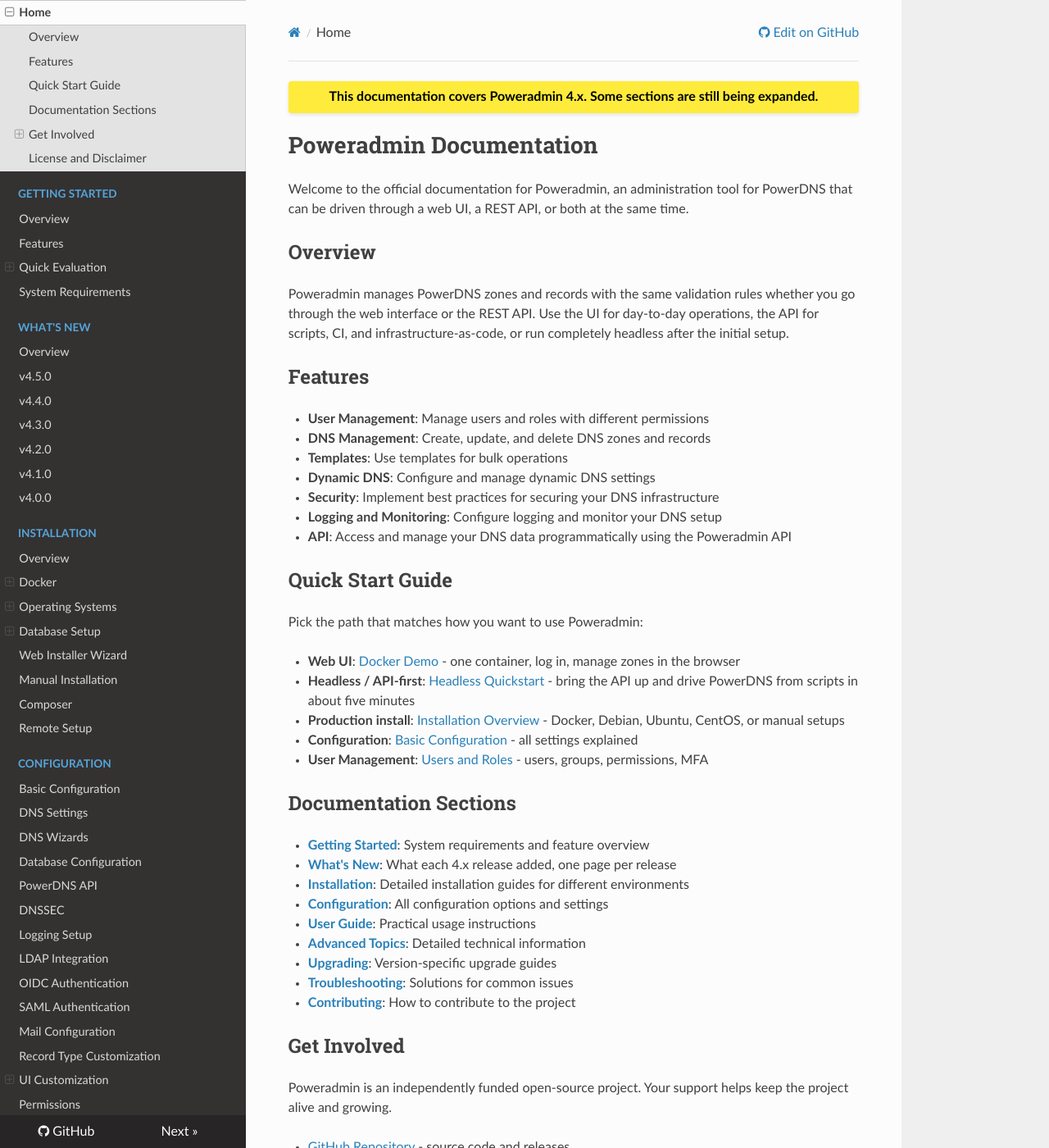
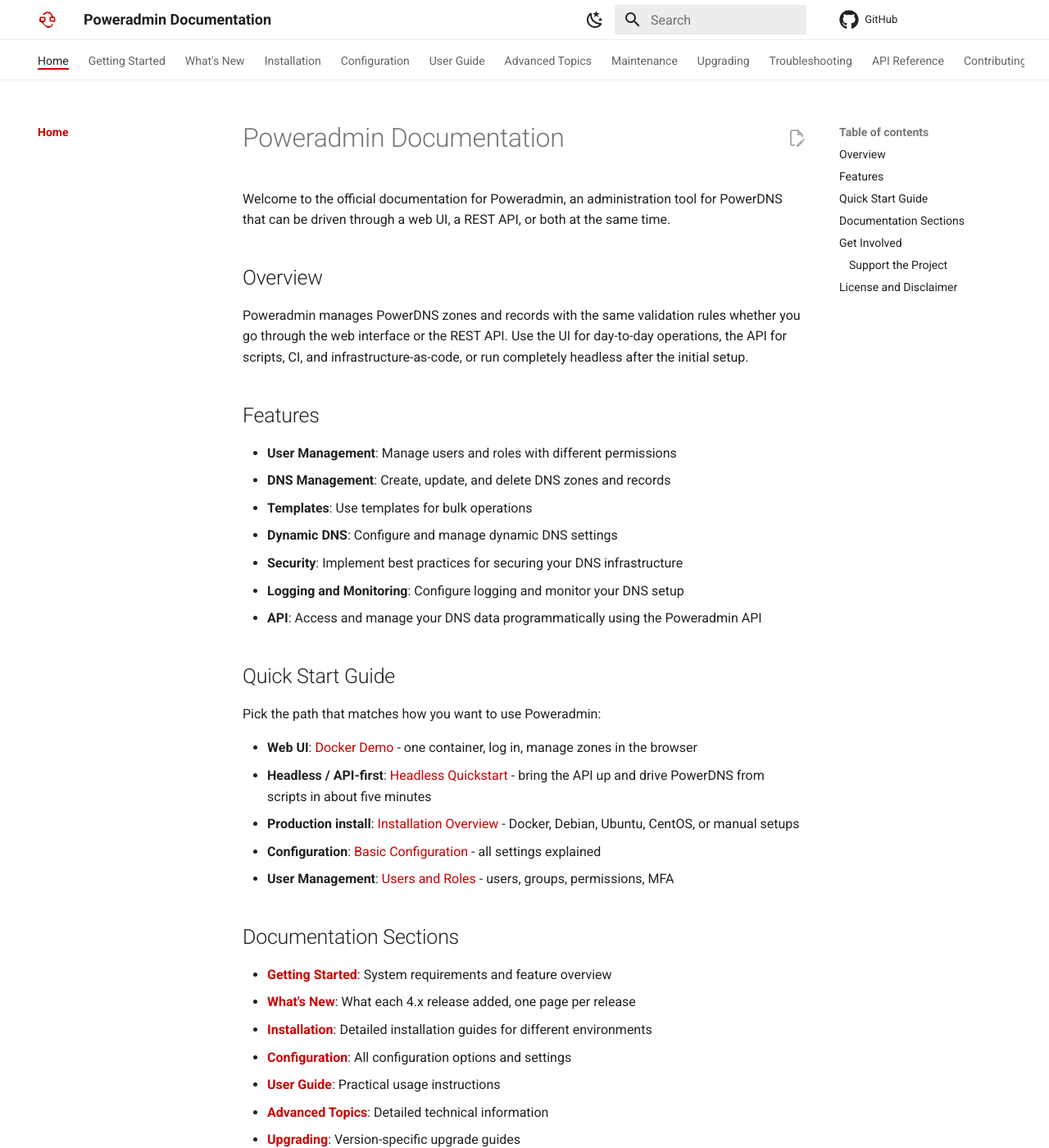
Before and after one commit to poweradmin/poweradmin-docs, an MkDocs documentation site: the page built from docs/index.md, in a window 1280 px wide and 1400 px high. Shown: the whole window at 82% size. Built offline with MkDocs 1.6.1 and Material for MkDocs 9.7.7, drawn with Linux system fonts in a browser that asks for light colours; nearby versions of some CDN libraries; comment, search, counter and statistics services are not loaded; some of the changed text lies outside the part shown.

Commit message:
style(theme): switch to Material with the Poweradmin brand palette and drop the announcement banner

```diff
--- a/docs/css/extra.css
+++ b/docs/css/extra.css
@@ -1,11 +1,79 @@
-.announcement {
-  padding: 10px 15px;
-  background-color: #ffeb3b;
-  color: #000;
-  font-weight: bold;
-  margin-bottom: 20px;
-  text-align: center;
-  font-size: 16px;
+/* Poweradmin brand palette.
+   #cc0000 is the logo colour and poweradmin.org's accent; #b30000 is its
+   hover/darkened variant. Dark mode uses a lightened red because #cc0000 on a
+   dark background falls below the 4.5:1 contrast minimum. */
+
+/* The second attribute matches the specificity of the theme's own
+   [data-md-color-scheme][data-md-color-primary] rules, which otherwise win on
+   the link colour and leave it indigo. */
+[data-md-color-scheme="default"][data-md-color-accent] {
+  --pa-red: #cc0000;
+  --pa-red-dark: #b30000;
+
+  --md-accent-fg-color: var(--pa-red);
+  --md-accent-fg-color--transparent: rgba(204, 0, 0, 0.1);
+  --md-typeset-a-color: var(--pa-red);
+  --md-footer-bg-color: #1b1f24;
+  --md-footer-bg-color--dark: #14171b;
+}
+
+[data-md-color-scheme="slate"][data-md-color-accent] {
+  --pa-red: #ff7a70;
+  --pa-red-dark: #ff9a92;
+
+  --md-accent-fg-color: var(--pa-red);
+  --md-accent-fg-color--transparent: rgba(255, 122, 112, 0.12);
+  --md-typeset-a-color: var(--pa-red);
+}
+
+.md-typeset a:hover,
+.md-typeset a:focus {
+  color: var(--pa-red-dark);
+}
+
+/* The header keeps a neutral ground so the red stays a signal rather than a
+   background, matching how poweradmin.org uses it. */
+.md-header,
+.md-tabs {
+  border-bottom: 1px solid var(--md-default-fg-color--lightest);
+}
+
+.md-tabs__link--active,
+.md-nav__link--active,
+.md-nav__link--active code {
+  color: var(--pa-red);
+}
+
+.md-tabs__item--active .md-tabs__link {
+  border-bottom: 2px solid var(--pa-red);
+}
+
+.md-nav__item .md-nav__link--active {
+  font-weight: 600;
+}
+
+/* Blockquote callouts carry the Note/Warning convention used across these
+   docs, so give them more presence than the theme default. */
+/* [dir] matches the theme's own [dir=ltr] rule, which otherwise wins on the
+   border colour. */
+[dir] .md-typeset blockquote {
+  border-left: 4px solid var(--pa-red);
+  border-right: 0;
+  background: var(--md-accent-fg-color--transparent);
+  padding: 0.6rem 0.8rem;
+  color: var(--md-default-fg-color);
+}
+
+.md-typeset blockquote > :last-child {
+  margin-bottom: 0;
+}
+
+/* Screenshots read as UI, not as page furniture. */
+.md-typeset img[src*="screenshots/"] {
+  border: 1px solid var(--md-default-fg-color--lightest);
   border-radius: 4px;
-  box-shadow: 0 2px 5px rgba(0,0,0,0.1);
 }
+
+.md-typeset table:not([class]) th {
+  background: var(--md-default-fg-color--lightest);
+}
--- a/mkdocs.yml
+++ b/mkdocs.yml
@@ -6,31 +6,61 @@
 edit_uri: edit/main/docs/
 
 theme:
-  name: readthedocs
-  highlightjs: true
-  hljs_languages:
-    - php
+  name: material
+  language: en
+  logo: img/logo.png
+  favicon: img/favicon.ico
   features:
     - navigation.tabs
     - navigation.sections
-    - navigation.expand
+    - navigation.top
+    - navigation.tracking
+    - navigation.indexes
+    - toc.follow
+    - search.suggest
     - search.highlight
-  extra:
-    - screenshots
-  custom_dir: overrides
+    - search.share
+    - content.code.copy
+    - content.action.edit
+  # A neutral header with the brand red as the accent, which is how
+  # poweradmin.org itself uses #cc0000. Exact shades are in docs/css/extra.css.
+  palette:
+    - media: "(prefers-color-scheme: light)"
+      scheme: default
+      primary: white
+      accent: red
+      toggle:
+        icon: material/weather-night
+        name: Switch to dark mode
+    - media: "(prefers-color-scheme: dark)"
+      scheme: slate
+      primary: black
+      accent: red
+      toggle:
+        icon: material/weather-sunny
+        name: Switch to light mode
+  icon:
+    repo: fontawesome/brands/github
 
 extra_css:
   - css/extra.css
 
 # superfences renders code fences nested in lists, which the default fenced_code extension breaks
-# Do not write "!!! note" admonitions in the docs. The admonition extension is not enabled, so
-# the marker line renders as visible literal text and any further indented paragraph turns into
-# a code block. Use a blockquote callout instead, e.g. > **Note:** text
 markdown_extensions:
+  - admonition
+  - attr_list
+  - md_in_html
+  - tables
+  - pymdownx.details
   - pymdownx.superfences
-
-extra:
-  announcement: "This documentation covers Poweradmin 4.x. Some sections are still being expanded."
+  - pymdownx.inlinehilite
+  - pymdownx.highlight:
+      anchor_linenums: true
+      pygments_lang_class: true
+  - pymdownx.tabbed:
+      alternate_style: true
+  - toc:
+      permalink: true
 
 validation:
   links:
--- a/overrides/main.html
+++ /dev/null
@@ -1,8 +0,0 @@
-{% extends "base.html" %}
-
-{% block content %}
-  <div class="announcement">
-    {{ config.extra.announcement }}
-  </div>
-  {{ super() }}
-{% endblock %}
```
Also changed, not shown: docs/img/logo.png (added), 1 other file.
